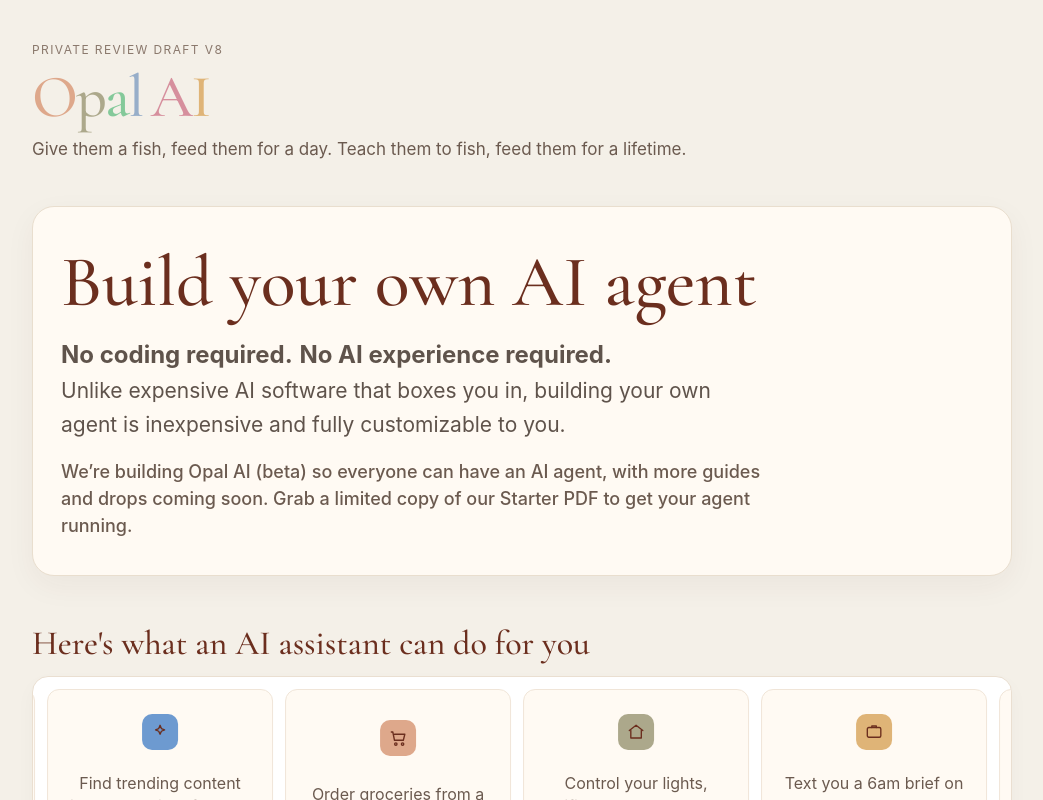
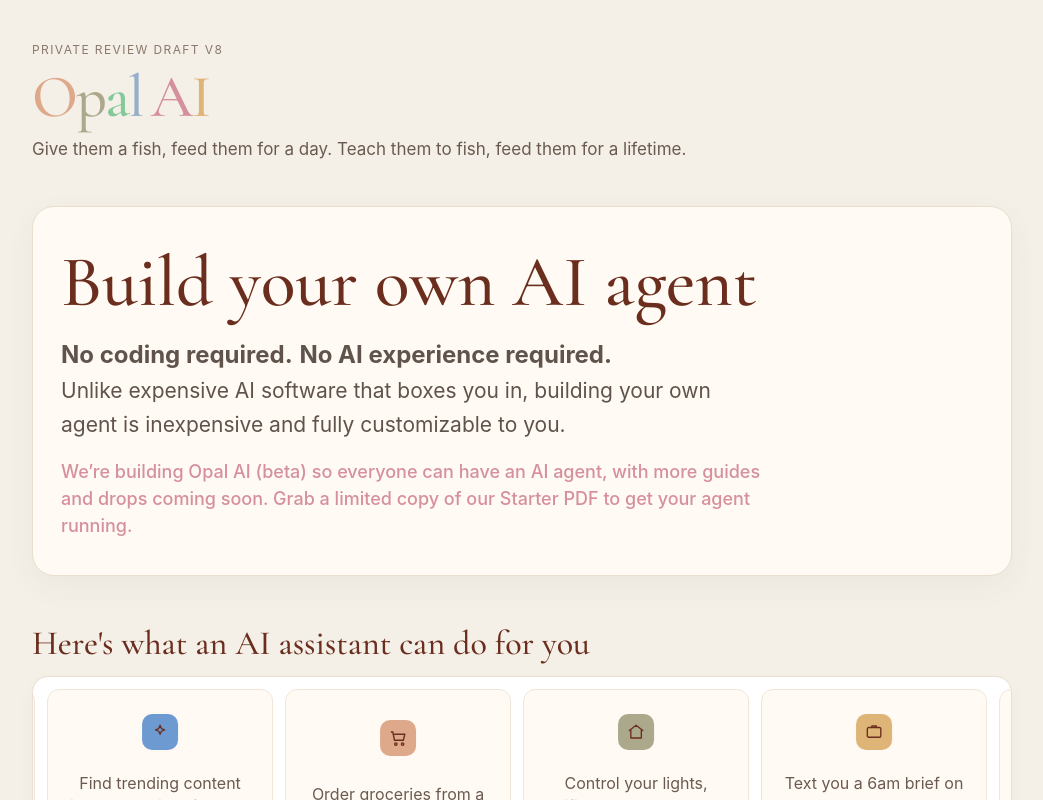
Before and after one commit to opal-the-bot/agent-inbox-mvp, a Next.js app: page /review/opal-ela-7xk9m2/landing in a window 1280 px wide. Shown: the top 800 px of the page, without its empty margins (118-1161 px from the left). Built offline with nearby package versions, Linux system fonts and the light colour scheme.

Commit message:
Apply final hero spacing and pink beta line styling

```diff
--- a/app/review/opal-ela-7xk9m2/landing/page.tsx
+++ b/app/review/opal-ela-7xk9m2/landing/page.tsx
@@ -105,7 +105,7 @@ export default function PrivateDraftLandingPage() {
               <span style={{ fontSize: 21 }}>Unlike expensive AI software that boxes you in, building your own agent is inexpensive and fully customizable to you.</span>
             </p>
 
-            <p style={{ margin: '16px 0 0', color: '#6b5a4f', fontSize: 18, lineHeight: 1.5, fontWeight: 500 }}>
+            <p style={{ margin: '16px 0 0', color: '#d68f9d', fontSize: 18, lineHeight: 1.5, fontWeight: 500 }}>
               We’re building Opal AI (beta) so everyone can have an AI agent, with more guides and drops coming soon. Grab a limited copy of our Starter PDF to get your agent running.
             </p>
           </div>
```
